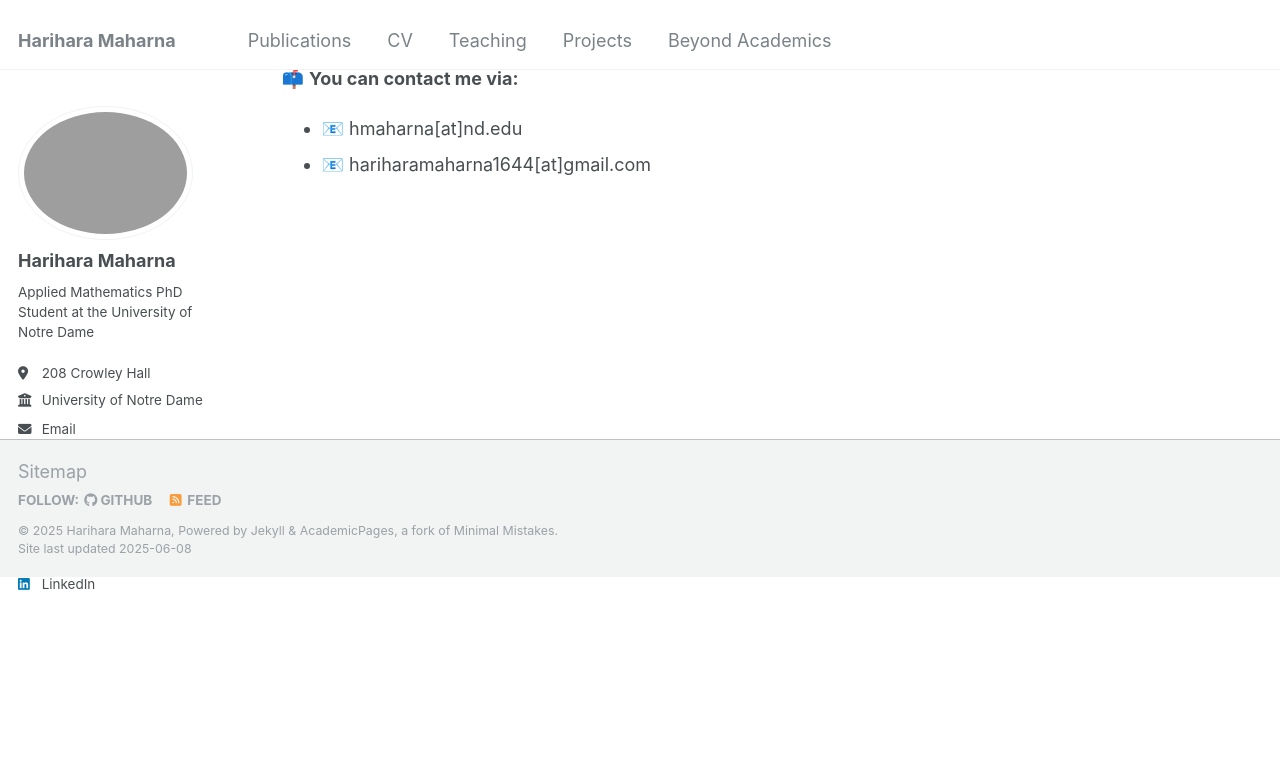
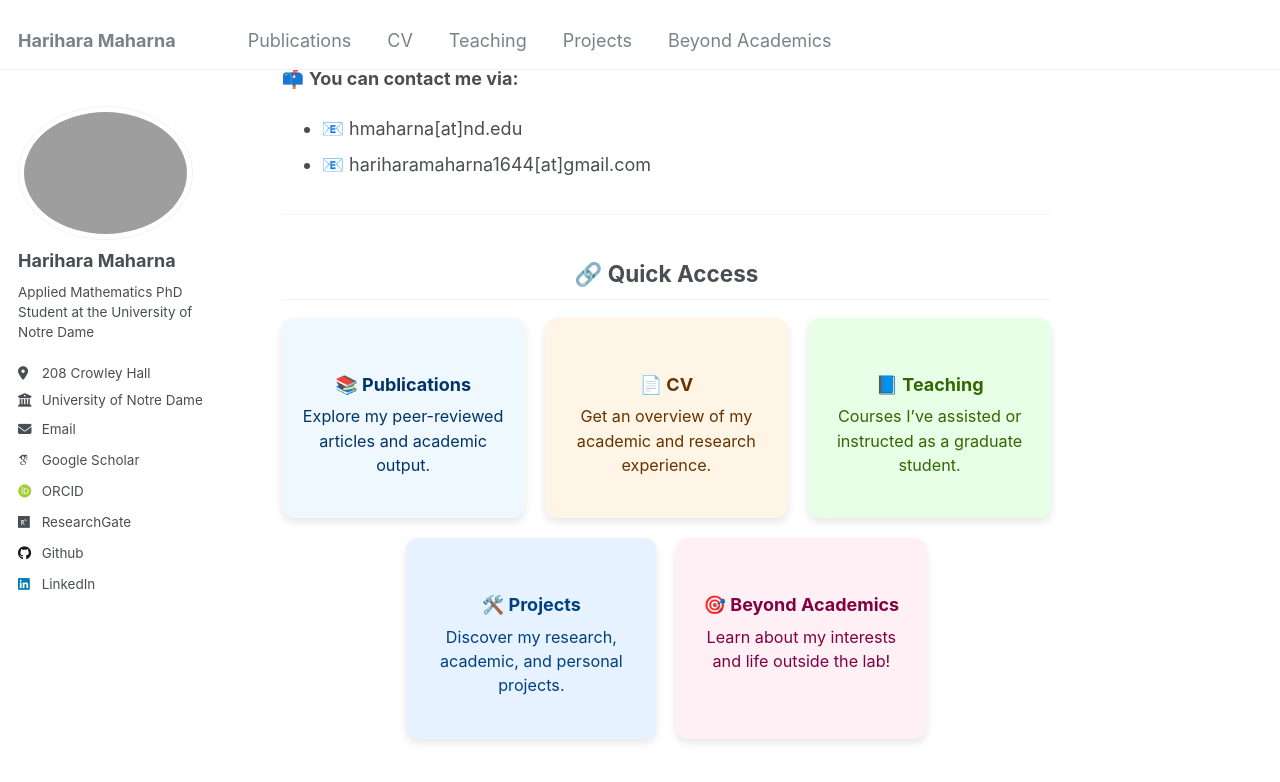
Before and after one commit to harihara-m/harihara-m.github.io, a Jekyll site: the page built from _pages/about.md, in a window 1280 px wide and 900 px high, scrolled down 439 px. Shown: the top 782 px of the window. Built offline with Jekyll 4.4.1, drawn with Linux system fonts in a browser that asks for light colours; some web fonts are replaced; before the commit the page ends 1017 px from its top, so only the background shows below that.

Commit message:
more updates

```diff
--- a/_pages/about.md
+++ b/_pages/about.md
@@ -20,18 +20,35 @@ Previously, I completed my **M.Sc. in Mathematics** at the [Indian Institute of
 - 📧 hmaharna[at]nd.edu
 - 📧 hariharamaharna1644[at]gmail.com
 
-<!------->
-<!--permalink: /-->
-<!--title: "Harihara Maharna"-->
-<!--author_profile: true-->
-<!--redirect_from:-->
-<!--  - /about/-->
-<!--  - /about.html-->
-<!------->
-<!---->
-<!--Hi! Welcome to my website! I'm Harihara Maharna, a first-year Applied Mathematics PhD student in the Department of Applied and Computational Mathematics and Statistics (ACMS) of the University of Notre Dame, South Bend, IN, US. I did my master's in mathematics from IISER Thiruvananthapuram, Kerala, India, and my master's project was under the supervision of Dr. K. R. Arun.-->
-<!---->
-<!--You can contact me via:-->
-<!---->
-<!--- hmaharna[at]nd.edu-->
-<!--- hariharamaharna1644[at]gmail.com-->
+<hr style="margin-top: 2rem;">
+
+<h2 style="text-align: center;">🔗 Quick Access</h2>
+
+<div style="display: flex; flex-wrap: wrap; justify-content: center; gap: 20px; margin-top: 1rem;">
+
+  <a href="/publications/" style="flex: 1 1 200px; max-width: 250px; text-align: center; padding: 20px; border-radius: 12px; background-color: #f0f8ff; box-shadow: 0 4px 8px rgba(0,0,0,0.1); text-decoration: none; color: #003366;">
+    <h3>📚 Publications</h3>
+    <p style="font-size: 0.9em;">Explore my peer-reviewed articles and academic output.</p>
+  </a>
+
+  <a href="/cv/" style="flex: 1 1 200px; max-width: 250px; text-align: center; padding: 20px; border-radius: 12px; background-color: #fff5e6; box-shadow: 0 4px 8px rgba(0,0,0,0.1); text-decoration: none; color: #663300;">
+    <h3>📄 CV</h3>
+    <p style="font-size: 0.9em;">Get an overview of my academic and research experience.</p>
+  </a>
+
+  <a href="/teaching/" style="flex: 1 1 200px; max-width: 250px; text-align: center; padding: 20px; border-radius: 12px; background-color: #e6ffe6; box-shadow: 0 4px 8px rgba(0,0,0,0.1); text-decoration: none; color: #336600;">
+    <h3>📘 Teaching</h3>
+    <p style="font-size: 0.9em;">Courses I’ve assisted or instructed as a graduate student.</p>
+  </a>
+
+  <a href="/project/" style="flex: 1 1 200px; max-width: 250px; text-align: center; padding: 20px; border-radius: 12px; background-color: #e6f2ff; box-shadow: 0 4px 8px rgba(0,0,0,0.1); text-decoration: none; color: #004080;">
+    <h3>🛠️ Projects</h3>
+    <p style="font-size: 0.9em;">Discover my research, academic, and personal projects.</p>
+  </a>
+
+  <a href="/more/" style="flex: 1 1 200px; max-width: 250px; text-align: center; padding: 20px; border-radius: 12px; background-color: #fff0f5; box-shadow: 0 4px 8px rgba(0,0,0,0.1); text-decoration: none; color: #800040;">
+    <h3>🎯 Beyond Academics</h3>
+    <p style="font-size: 0.9em;">Learn about my interests and life outside the lab!</p>
+  </a>
+
+</div>
```
